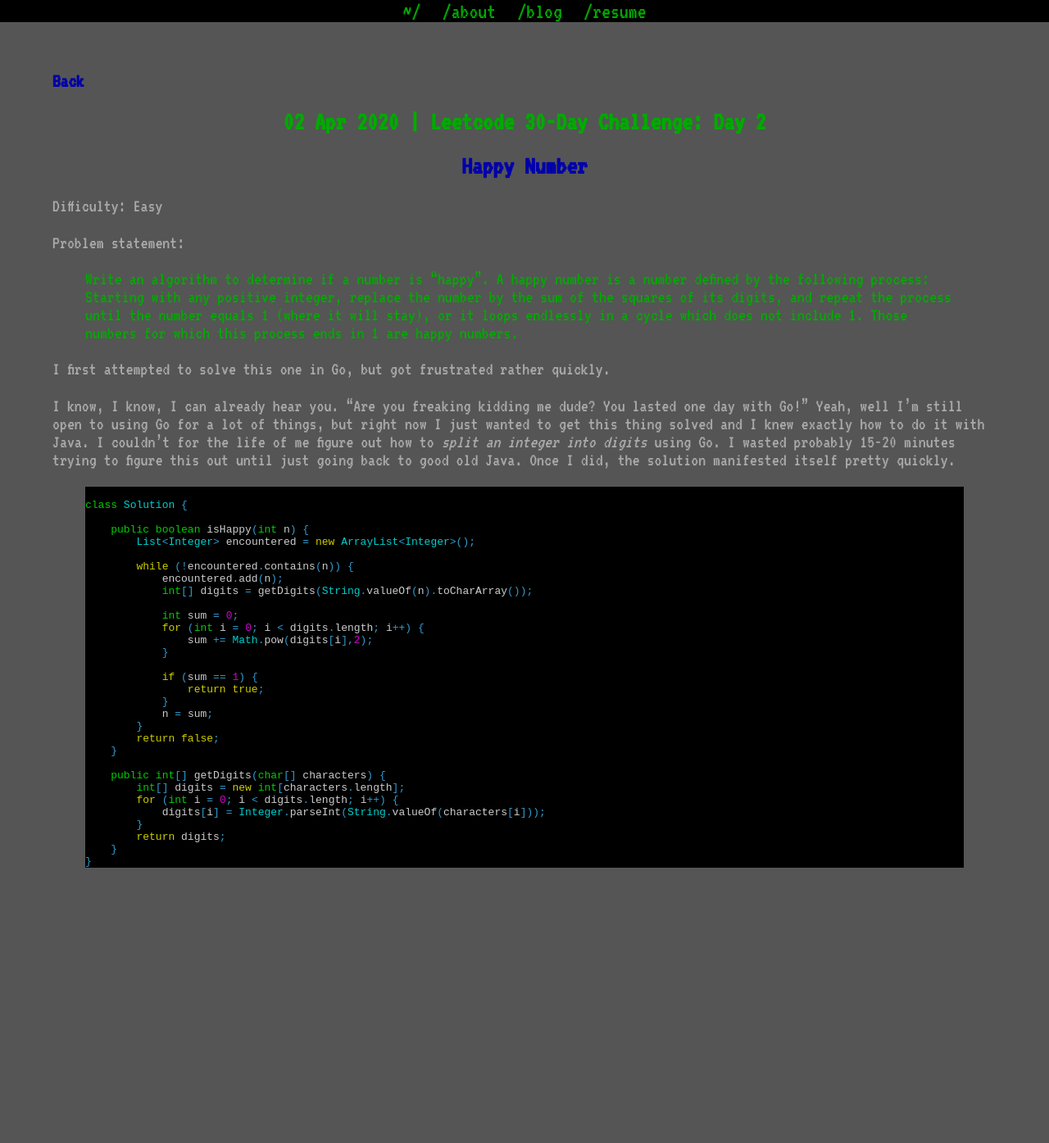
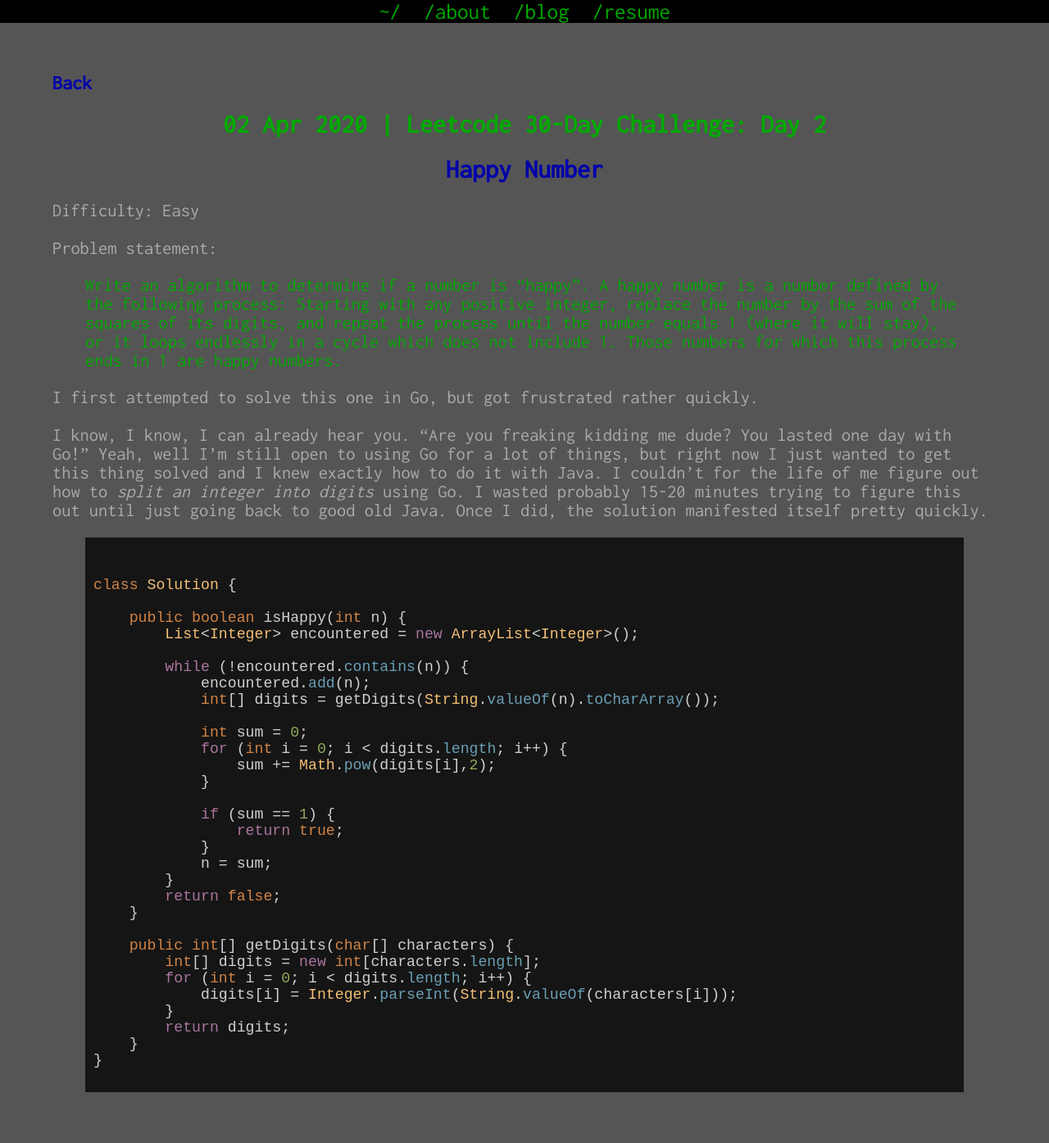
Before and after one commit to bartenbach/proxa.github.io, a Jekyll site: the page built from _posts/2020-04-02-leetcode-day-2.markdown, in a window 1280 px wide. Shown: the whole page at 82% size. Built offline with Jekyll 4.4.1, drawn with Linux system fonts in a browser that asks for light colours; before the commit the page ends 1115 px from its top, so only the background shows below that.

Commit message:
Improving syntax highlighting and making font more readable.

```diff
--- a/_layouts/default.html
+++ b/_layouts/default.html
@@ -5,7 +5,7 @@
     <title>{{ page.title }}</title>
     <link rel="stylesheet" href="/assets/css/styles.css">
     <link href="https://fonts.googleapis.com/css?family=VT323&display=swap" rel="stylesheet">
-    <link href="https://fonts.googleapis.com/css2?family=Open+Sans&display=swap" rel="stylesheet">
+    <link href="https://fonts.googleapis.com/css2?family=Inconsolata&display=swap" rel="stylesheet">
     <link href="/assets/images/favicon.ico" rel="icon" type="image/x-icon" />
   </head>
   <body>
--- a/_sass/main.scss
+++ b/_sass/main.scss
@@ -3,7 +3,7 @@ body {
 /*  background-image: url("/assets/images/me.png");*/
   background-size: cover;
   color: rgb(0,170,0);
-  font-family: 'VT323', monospace;
+  font-family: 'Inconsolata', monospace;
   font-size: 1em;
   margin-top: 0px;
   margin-left: 0px;
@@ -96,3 +96,10 @@ h1 > span {
   list-style: none;
   color: rgb(170,170,170);
 }
+
+.highlight {
+  font-size: 1.4em;
+  background-color: #151515;
+  color: #d0d0d0;
+  padding: 10px;
+}
--- /dev/null
+++ b/assets/css/base16-dark.css
@@ -0,0 +1,81 @@
+/*
+   generated by rouge http://rouge.jneen.net/
+   original base16 by Chris Kempson (https://github.com/chriskempson/base16)
+*/
+
+.highlight table td { padding: 5px; }
+.highlight table pre { margin: 0; }
+.highlight, .highlight .w {
+  color: #d0d0d0;
+}
+.highlight .err {
+  color: #151515;
+  background-color: #ac4142;
+}
+.highlight .c, .highlight .cd, .highlight .cm, .highlight .c1, .highlight .cs {
+  color: #888;
+}
+.highlight .cp {
+  color: #f4bf75;
+}
+.highlight .nt {
+  color: #f4bf75;
+}
+.highlight .o, .highlight .ow {
+  color: #d0d0d0;
+}
+.highlight .p, .highlight .pi {
+  color: #d0d0d0;
+}
+.highlight .gi {
+  color: #90a959;
+}
+.highlight .gd {
+  color: #ac4142;
+}
+.highlight .gh {
+  color: #6a9fb5;
+  font-weight: bold;
+}
+.highlight .k, .highlight .kn, .highlight .kp, .highlight .kr, .highlight .kv {
+  color: #aa759f;
+}
+.highlight .kc {
+  color: #d28445;
+}
+.highlight .kt {
+  color: #d28445;
+}
+.highlight .kd {
+  color: #d28445;
+}
+.highlight .s, .highlight .sb, .highlight .sc, .highlight .sd, .highlight .s2, .highlight .sh, .highlight .sx, .highlight .s1 {
+  color: #90a959;
+}
+.highlight .sr {
+  color: #75b5aa;
+}
+.highlight .si {
+  color: #8f5536;
+}
+.highlight .se {
+  color: #8f5536;
+}
+.highlight .nn {
+  color: #f4bf75;
+}
+.highlight .nc {
+  color: #f4bf75;
+}
+.highlight .no {
+  color: #f4bf75;
+}
+.highlight .na {
+  color: #6a9fb5;
+}
+.highlight .m, .highlight .mf, .highlight .mh, .highlight .mi, .highlight .il, .highlight .mo, .highlight .mb, .highlight .mx {
+  color: #90a959;
+}
+.highlight .ss {
+  color: #90a959;
+}
--- a/assets/css/styles.scss
+++ b/assets/css/styles.scss
@@ -1,4 +1,4 @@
 ---
 ---
 @import "main";
-@import "vim.css";
+@import "base16-dark.css";
```
